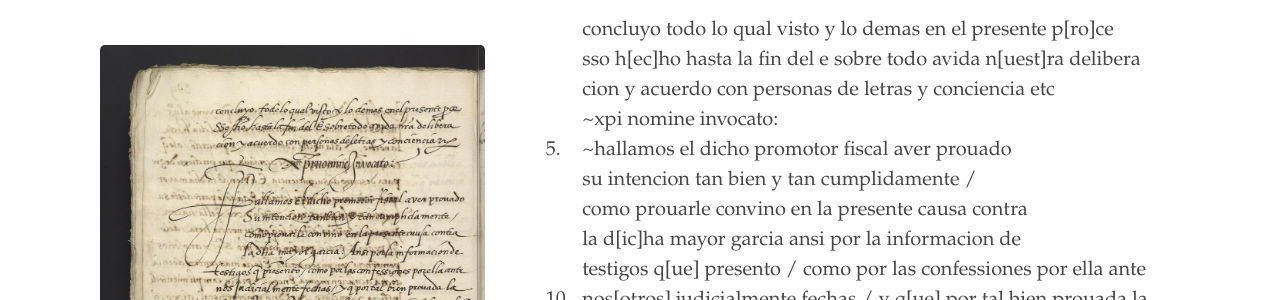
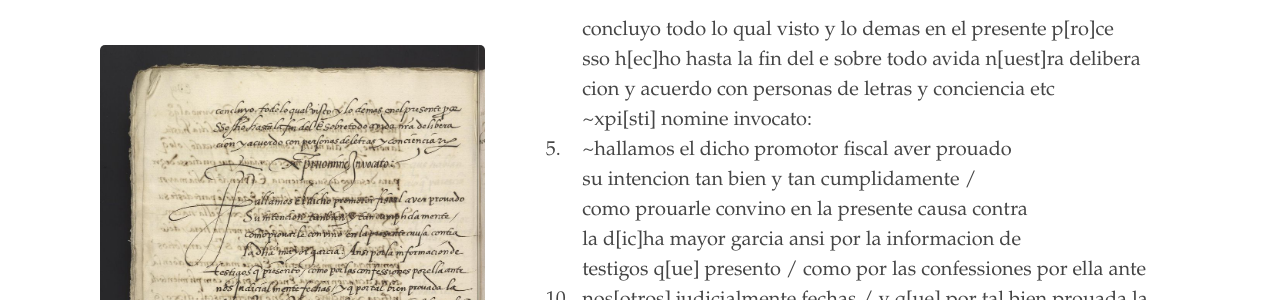
Before and after one commit to digbmc/moriscos-daimel, a Jekyll site: the page built from _texts/folder-2-18v.md, in a window 1280 px wide. Shown: the part 212-512 px from the top of the page. Built offline with Jekyll 4.4.1, drawn with Linux system fonts in a browser that asks for light colours.

Commit message:
Update folder-2-18v.md

```diff
--- a/_texts/folder-2-18v.md
+++ b/_texts/folder-2-18v.md
@@ -9,7 +9,7 @@ header: Sentencia
 1. concluyo todo lo qual visto y lo demas en el presente p\[ro\]ce
 2. sso h\[ec\]ho hasta la fin del e sobre todo avida n\[uest\]ra delibera
 3. cion y acuerdo con personas de letras y conciencia etc
-4. ~xpi nomine invocato:
+4. ~xpi\[sti\] nomine invocato:
 5. ~hallamos el dicho promotor fiscal aver prouado
 6. su intencion tan bien y tan cumplidamente /
 7. como prouarle convino en la presente causa contra
```
